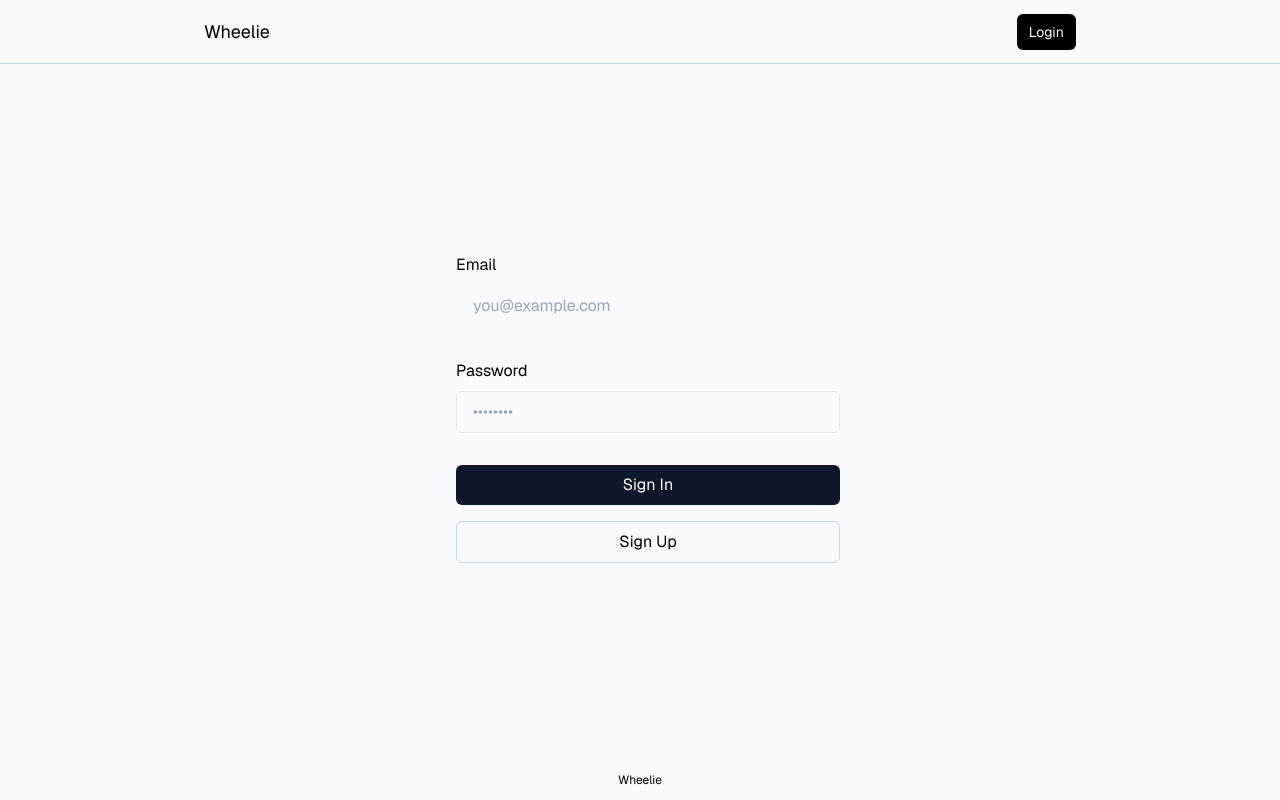
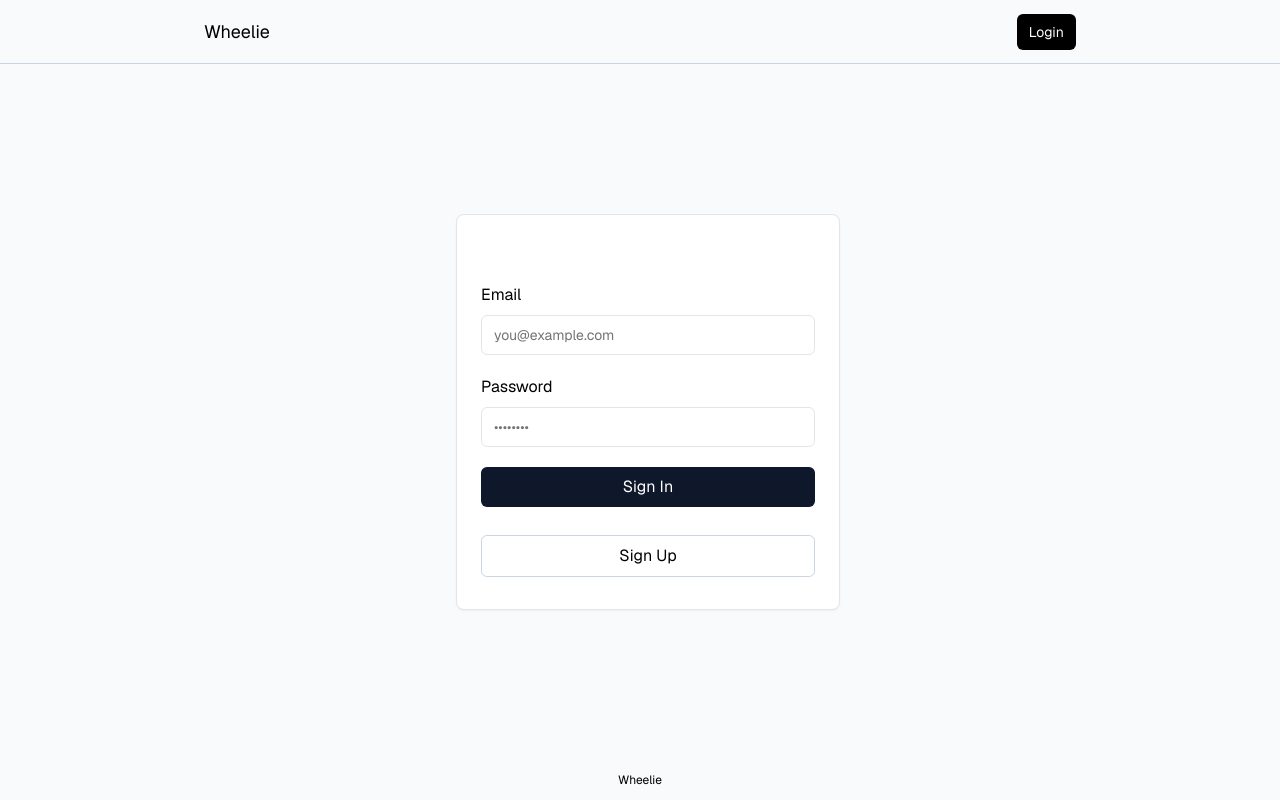
Before and after one commit to Mo-Ali98/wheelee-app-next, a Next.js app: page /login in a window 1280 px wide. Built offline with nearby package versions, Linux system fonts and the light colour scheme; no server answers.

Commit message:
[REF]: clean up login screen

```diff
--- a/app/login/page.tsx
+++ b/app/login/page.tsx
@@ -1,6 +1,8 @@
 import { redirect } from "next/navigation";
 
 import { SubmitButton } from "@/components/submit-button";
+import { Card, CardContent, CardHeader } from "@/components/ui/card";
+import { Input } from "@/components/ui/input";
 import { createClient } from "@/utils/supabase/server";
 
 import { emailLogin, signUp } from "./actions";
@@ -22,26 +24,29 @@ export default async function Login({
 
   return (
     <div className="flex-1 flex flex-col w-full px-8 sm:max-w-md justify-center gap-2">
-      <form className="flex-1 flex flex-col w-full justify-center gap-2 text-black">
-        <label className="text-md" htmlFor="email">
+      <Card>
+        <CardHeader />
+        <CardContent className="mt-5">
+          <form className="flex-1 flex flex-col w-full justify-center gap-5 text-black">
+            <div className="flex flex-col gap-1">
+              <label className="text-md mb-1" htmlFor="email">
                 Email
               </label>
-        <input
-          className="rounded-md px-4 py-2 bg-inherit border mb-6 border-slate-50"
-          name="email"
-          placeholder="you@example.com"
-          required
-        />
-        <label className="text-md" htmlFor="password">
+              <Input name="email" placeholder="you@example.com" required />
+            </div>
+
+            <div className="flex flex-col gap-1">
+              <label className="text-md mb-1" htmlFor="password">
                 Password
               </label>
-        <input
-          className="rounded-md px-4 py-2 bg-inherit border mb-6"
+              <Input
                 type="password"
                 name="password"
                 placeholder="••••••••"
                 required
               />
+            </div>
+
             <SubmitButton
               formAction={emailLogin}
               className="bg-slate-900 hover:bg-slate-800 text-white rounded-md px-4 py-2 mb-2"
@@ -57,11 +62,13 @@ export default async function Login({
               Sign Up
             </SubmitButton>
             {searchParams?.message && (
-          <p className="mt-4 p-4 bg-black/10 text-black text-center">
+              <p className="mt-4 p-4 bg-blue-300 text-white text-center rounded-md">
                 {searchParams.message}
               </p>
             )}
           </form>
+        </CardContent>
+      </Card>
     </div>
   );
 }
--- a/app/page.tsx
+++ b/app/page.tsx
@@ -36,7 +36,7 @@ export default async function Home() {
                 <div className="mt-4 space-x-4">
                   <Link
                     href="/login"
-                    className="inline-flex h-9 items-center justify-center rounded-md bg-purple-700 px-4 py-2 text-sm font-medium text-white shadow transition-colors hover:bg-purple-600 focus-visible:outline-none focus-visible:ring-1 focus-visible:ring-gray-950 disabled:pointer-events-none disabled:opacity-50"
+                    className="inline-flex h-9 items-center justify-center rounded-md bg-black px-4 py-2 text-sm font-medium text-white shadow transition-colors focus-visible:outline-none focus-visible:ring-1 focus-visible:ring-gray-950 disabled:pointer-events-none disabled:opacity-50"
                     prefetch={false}
                   >
                     Get Started
```
Lines whose indentation alone changed are shown as unchanged.
